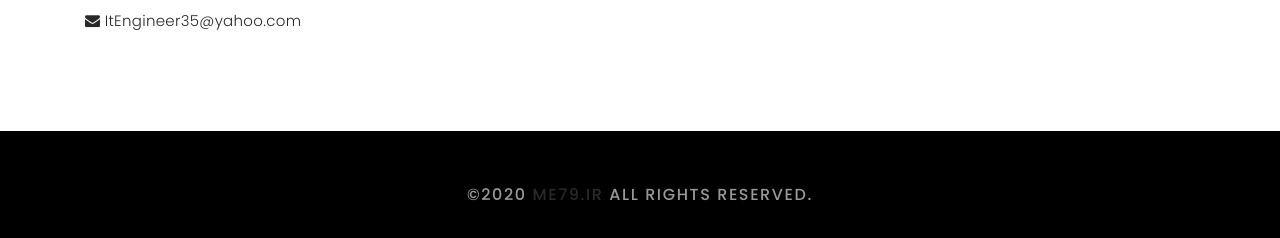
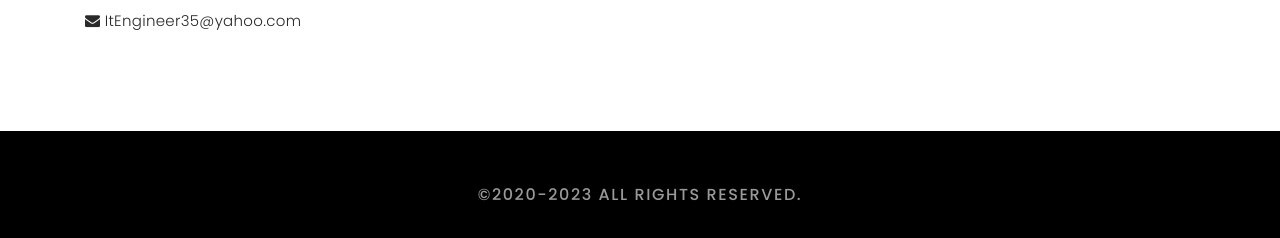
Before and after one commit to mohamadorg/mohamadorg.github.io, a plain HTML site: page index.html in a window 1280 px wide. Shown: the part 2195-2433 px from the top of the page. Drawn offline with Linux system fonts and the light colour scheme; files whose address does not match are found by name; a web font is replaced by a local one.

Commit message:
Fixed footer Copyright date

```diff
--- a/index.html
+++ b/index.html
@@ -149,7 +149,7 @@
   <!-- start section footer -->
   <div id="footer" class="text-center">
     <div class="container">
-      <p>&copy;2020 <a href="http://www.me79.ir">me79.ir</a> All rights reserved.</p>
+      <p>&copy;2020-2023 All rights reserved.</p>
     </div>
   </div>
   <!-- End section footer -->
```
